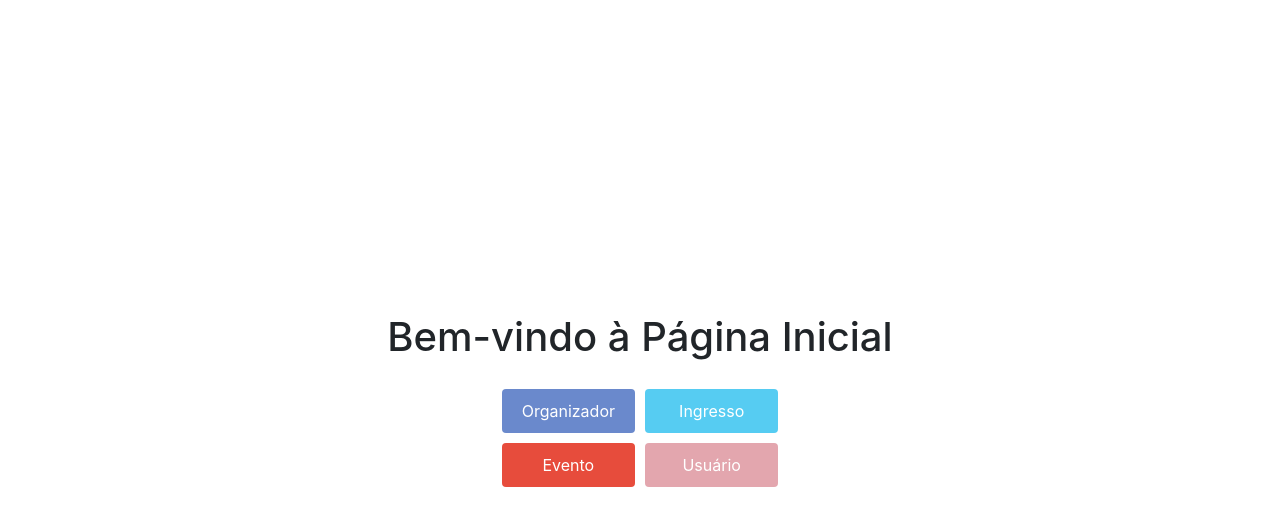
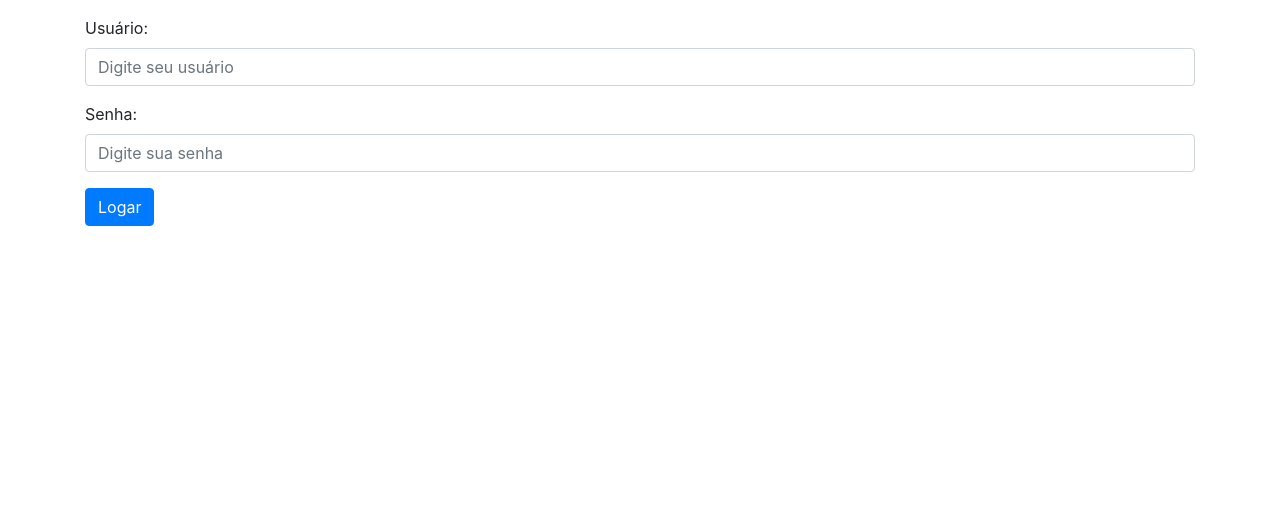
Before and after one commit to ViniWei/Sistema-Eventos-Front, an Angular app: page / in a window 1280 px wide. Shown: the top 526 px of the page. Built offline with nearby package versions, Linux system fonts and the light colour scheme.

Commit message:
Tela de login e mudanças home

```diff
--- /dev/null
+++ b/src/app/Pages/home/home-organizador/home-organizador.component.html
@@ -0,0 +1,10 @@
+<div class="home-container">
+    <h1>Bem-vindo Organizador</h1>
+
+    <div class="button-container">
+      <button class="btn tertiary-btn" routerLink="/eventos">Eventos</button>
+      <button class="btn tertiary-btn" routerLink="/Produtos">Produtos</button>
+      <button class="btn tertiary-btn" routerLink="/Kits">Kits</button>
+      <button class="btn tertiary-btn" routerLink="/Planos">Planos</button>
+    </div>
+  </div>
--- /dev/null
+++ b/src/app/Pages/home/home-organizador/home-organizador.component.scss
@@ -0,0 +1,49 @@
+
+.home-container {
+  display: flex;
+  flex-direction: column;
+  align-items: center;
+  justify-content: center;
+  height: 100vh;
+}
+
+.button-container {
+  display: grid;
+  grid-template-columns: repeat(2, 1fr); /* Duas colunas com tamanhos iguais */
+  gap: 10px;
+  margin-top: 20px;
+}
+
+.btn {
+  width: 100%; /* Define a largura dos botões como 100% do espaço da coluna */
+  padding: 10px 20px;
+  font-size: 16px;
+  cursor: pointer;
+  border: none;
+  border-radius: 4px;
+  transition: background-color 0.3s ease;
+
+  &:hover {
+    opacity: 0.8;
+  }
+}
+
+.primary-btn {
+  background-color: #6a89cc; /* Azul suave */
+  color: #fff;
+}
+
+.secondary-btn {
+  background-color: #56ccf2; /* Azul mais claro */
+  color: #fff;
+}
+
+.tertiary-btn {
+  background-color: #e74c3c;
+  color: #fff;
+}
+
+.quaternary-btn {
+  background-color: #e3a6ae;
+  color: #fff;
+}
--- a/src/app/Pages/home/home.component.html
+++ b/src/app/Pages/home/home.component.html
@@ -2,9 +2,6 @@
     <h1>Bem-vindo à Página Inicial</h1>
 
     <div class="button-container">
-      <button class="btn primary-btn" routerLink="/organizadores">Organizador</button>
-      <button class="btn secondary-btn" routerLink="/ingressos">Ingresso</button>
-      <button class="btn tertiary-btn" routerLink="/eventos">Evento</button>
-      <button class="btn quaternary-btn" routerLink="/usuarios">Usuário</button>
+      <button class="btn tertiary-btn" routerLink="/eventos">Eventos</button>
     </div>
   </div>
--- /dev/null
+++ b/src/app/Pages/home/login-usuario/login-usuario.component.html
@@ -0,0 +1,15 @@
+<div class="container mt-3">
+  <form>
+    <div class="form-group">
+      <label for="usuarioInput">Usuário:</label>
+      <input type="text" class="form-control" id="usuarioInput" placeholder="Digite seu usuário" #usuarioInput>
+    </div>
+
+    <div class="form-group">
+      <label for="senhaInput">Senha:</label>
+      <input type="password" class="form-control" id="senhaInput" placeholder="Digite sua senha" #senhaInput>
+    </div>
+
+    <button type="button" class="btn btn-primary" (click)="login(usuarioInput.value, senhaInput.value)">Logar</button>
+  </form>
+</div>
--- /dev/null
+++ b/src/app/Pages/home/login-usuario/login-usuario.component.ts
@@ -0,0 +1,34 @@
+import { HttpClient } from '@angular/common/http';
+import { Component } from '@angular/core';
+import { Router } from '@angular/router';
+import { UsuarioService } from 'src/app/services/Usuario/usuario.service';
+
+@Component({
+  selector: 'app-login-usuario',
+  templateUrl: './login-usuario.component.html',
+  styleUrls: ['./login-usuario.component.scss']
+})
+
+
+
+export class LoginUsuarioComponent {
+  constructor(private usuarioService: UsuarioService, private router: Router, private http: HttpClient){}
+  apiUrl = 'http://localhost:5000/Usuario';
+
+  async login (usuario: string, senha: string){
+    const body = {
+      Usuario: usuario,
+      Senha: senha
+    }
+
+    this.http.post<any>(
+      `${this.apiUrl}/Login`,
+      body,
+      { responseType: 'json' }).subscribe(res =>
+        {
+          if (res.message == "Logado"){
+            this.router.navigateByUrl('home');
+          }
+        });
+  }
+}
--- a/src/app/app.module.ts
+++ b/src/app/app.module.ts
@@ -25,6 +25,8 @@ import { HomeComponent } from './Pages/home/home.component';
 import { KitsComponent } from './components/kit/kits/kits.component';
 import { ProdutosComponent } from './components/Produto/produtos/produtos.component';
 import { AtuantesComponent } from './components/atuante/atuantes/atuantes.component';
+import { LoginUsuarioComponent } from './Pages/home/login-usuario/login-usuario.component';
+import { HomeOrganizadorComponent } from './Pages/home/home-organizador/home-organizador.component';
 
 const routes: Routes = [{
   path: 'organizadores', component:OrganizadorComponent
@@ -40,7 +42,9 @@ const routes: Routes = [{
     HomeComponent,
     KitsComponent,
     ProdutosComponent,
-    AtuantesComponent
+    AtuantesComponent,
+    LoginUsuarioComponent,
+    HomeOrganizadorComponent
   ],
   imports: [
     BrowserModule,
```
Also changed, not shown: src/app/Pages/home/home-organizador/home-organizador.component.ts (added, +10 -0 lines), src/app/app-routing.module.ts (+6 -2 lines), src/app/Pages/home/login-usuario/login-usuario.component.scss (added), 2 other files (tests, documents, lock files or other folders).
